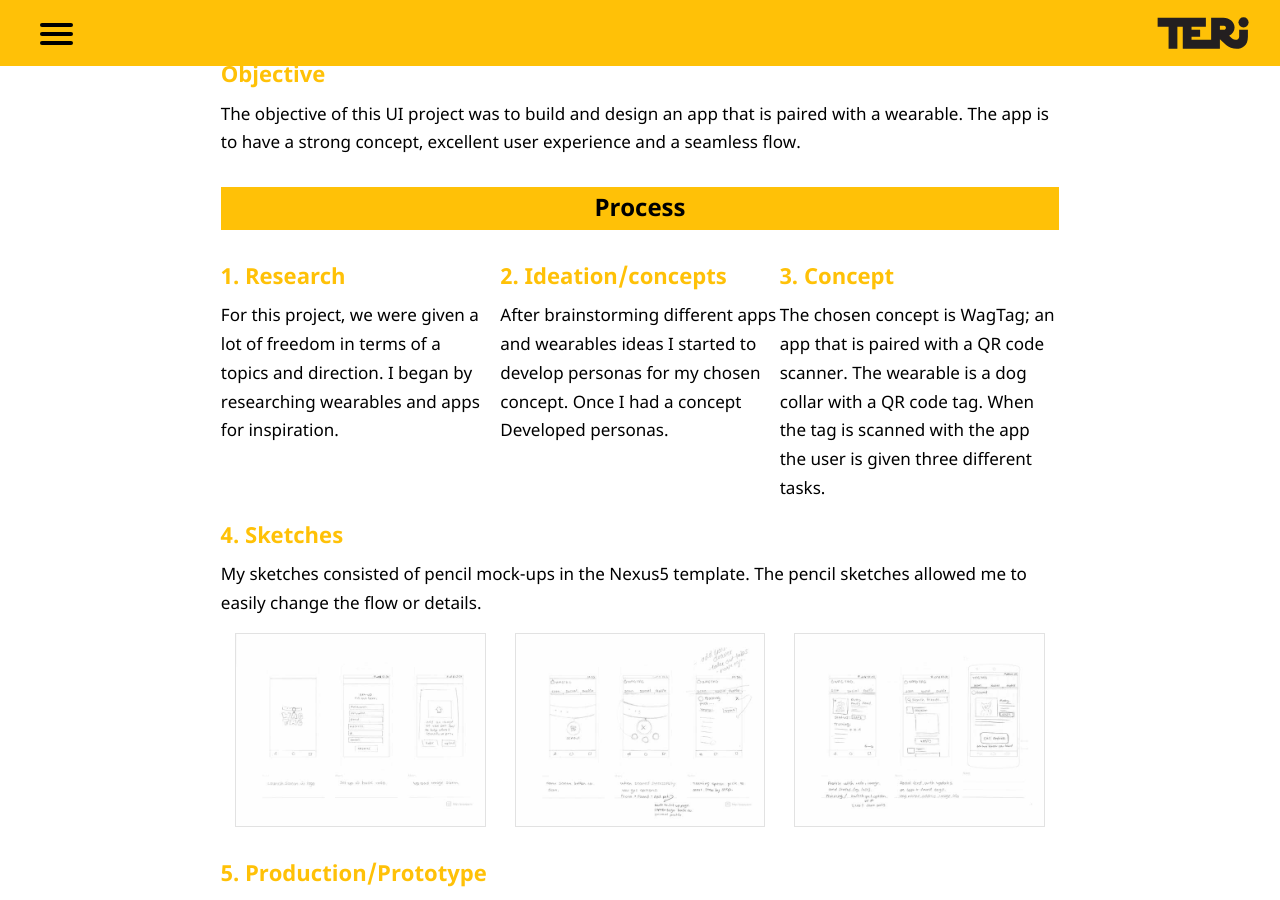
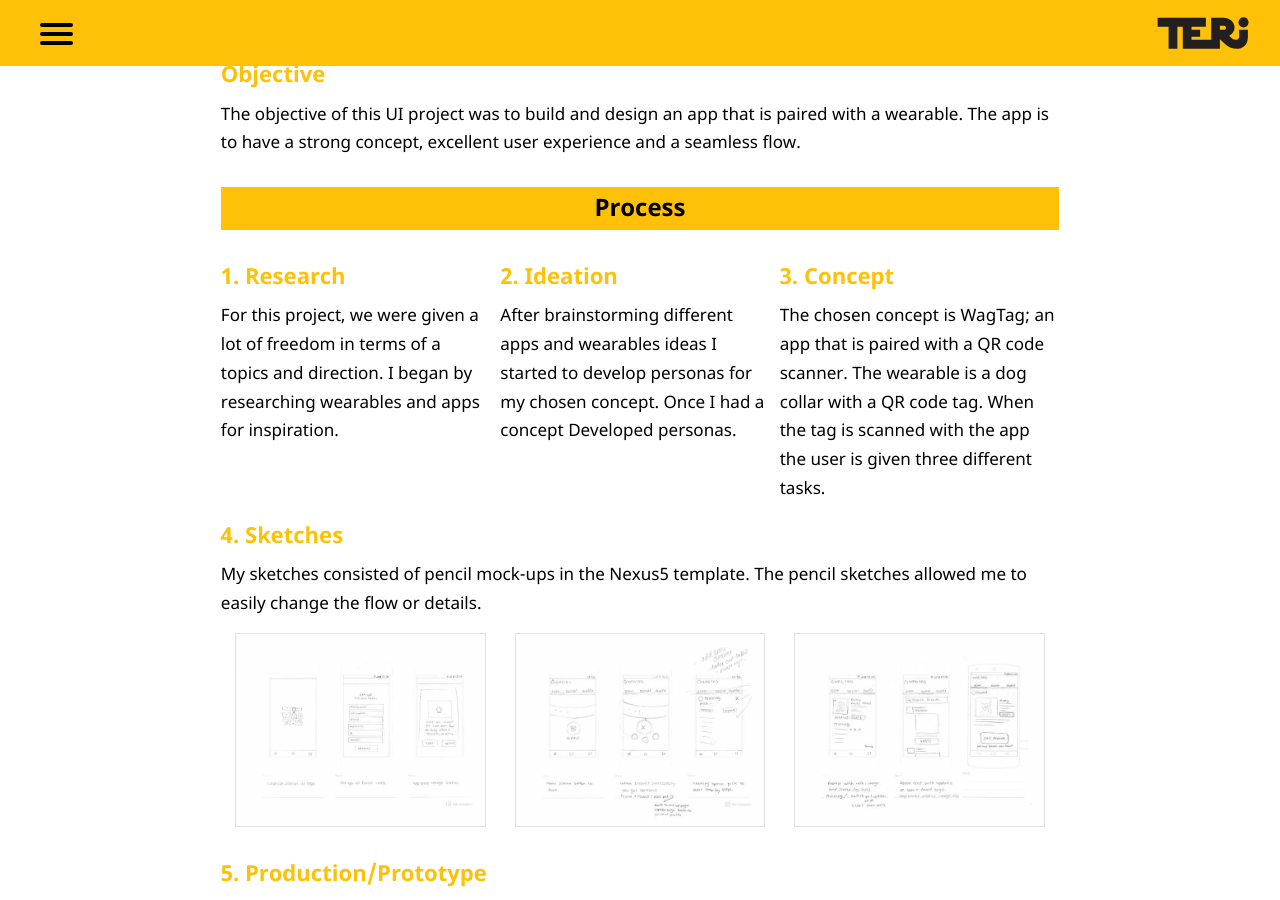
Before and after one commit to TeriDibbits/teridibbits.ca, a Jekyll site: the page built from pages/uidesign.html, in a window 1280 px wide and 900 px high, scrolled down 809 px. Built offline with Jekyll 4.4.1, drawn with Linux system fonts in a browser that asks for light colours.

Commit message:
fixed UI small problems

```diff
--- a/pages/uidesign.html
+++ b/pages/uidesign.html
@@ -17,8 +17,8 @@ description: "UI design and flow for an app called WagTag that is paired with a
           <h3 class="push-1-4">1. Research</h3>
           <p class="push milli">For this project, we were given a lot of freedom in terms of a topics and direction. I began by researching wearables and apps for inspiration.</p>
         </div>
-        <div class="unit xs-1 s-1 m-1-3 l-1-3 xl-1-3">
-          <h3 class="push-1-4">2. Ideation/concepts</h3>
+        <div class="unit xs-1 s-1 m-1-3 l-1-3 xl-1-3 pad-right">
+          <h3 class="push-1-4">2. Ideation</h3>
           <p class="push-1-2 milli">After brainstorming different apps and wearables ideas I started to develop personas for my chosen concept. Once I had a concept Developed personas.</p>
         </div>
         <div class="unit xs-1 s-1 m-1-3 l-1-3 xl-1-3">
```
